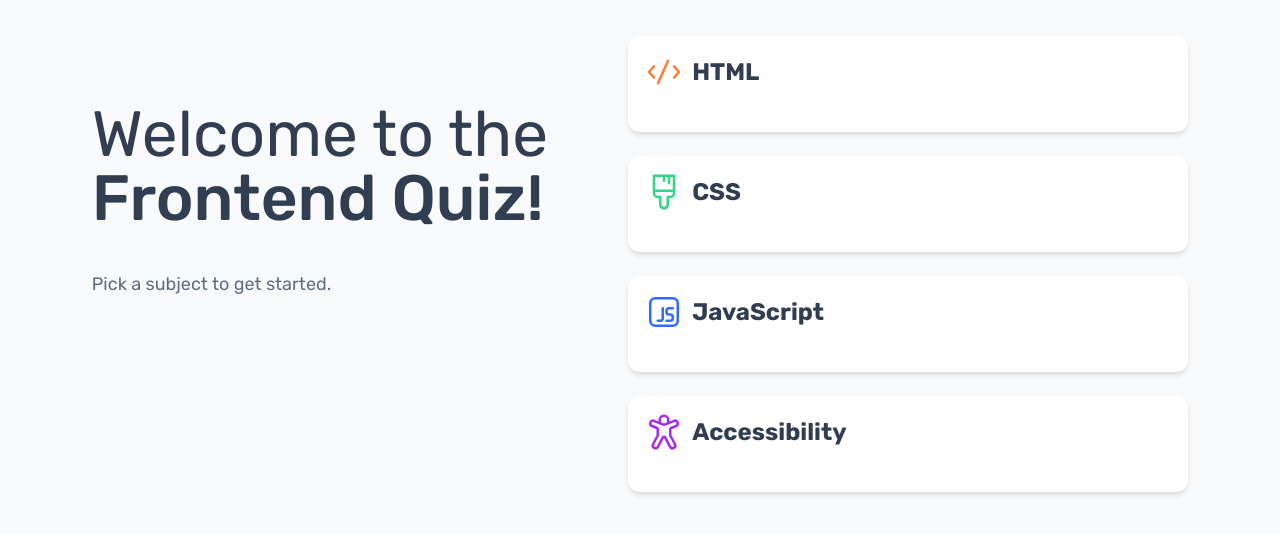
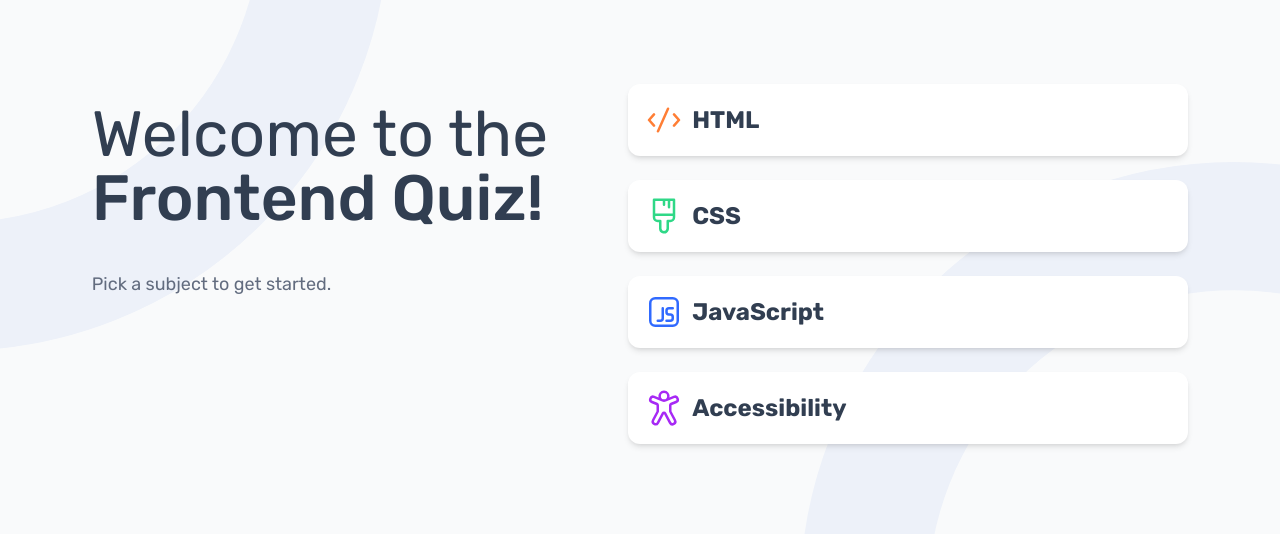
Before and after one commit to mehdias63/Frontend-quiz-app, a Next.js app: page / in a window 1280 px wide. Shown: the part 124-658 px from the top of the page. Built offline with nearby package versions, Linux system fonts and the light colour scheme.

Commit message:
update quizIcon

```diff
--- a/src/app/components/QuizIcon.jsx
+++ b/src/app/components/QuizIcon.jsx
@@ -1,6 +1,6 @@
 function QuizIcon({ icon, title, bgColor }) {
 	return (
-		<div className="flex items-center space-x-2 mb-6">
+		<div className="flex items-center justify-center space-x-2">
 			<div className={bgColor}>
 				<img src={icon} alt={title} className="w-10 h-10" />
 			</div>
--- a/src/app/page.jsx
+++ b/src/app/page.jsx
@@ -3,7 +3,7 @@ import QuizCard from './components/QuizCard'
 
 export default function Home() {
 	return (
-		<main className="min-h-screen flex flex-col lg:flex-row items-center justify-center px-4 bg-gray-50 lg:gap-x-20 text-primary-900 leading-[2.5rem] lg:leading-[4rem] z-20 relative">
+		<main className="min-h-screen flex flex-col lg:flex-row items-center justify-center px-4 lg:gap-x-20 text-primary-900 leading-[2.5rem] lg:leading-[4rem] z-20 relative">
 			<div className="flex flex-col pb-8 lg:pb-32 gap-y-8">
 				<h1 className="text-[2.5rem] lg:text-[4rem] font-light mb-2">
 					Welcome to the
```
